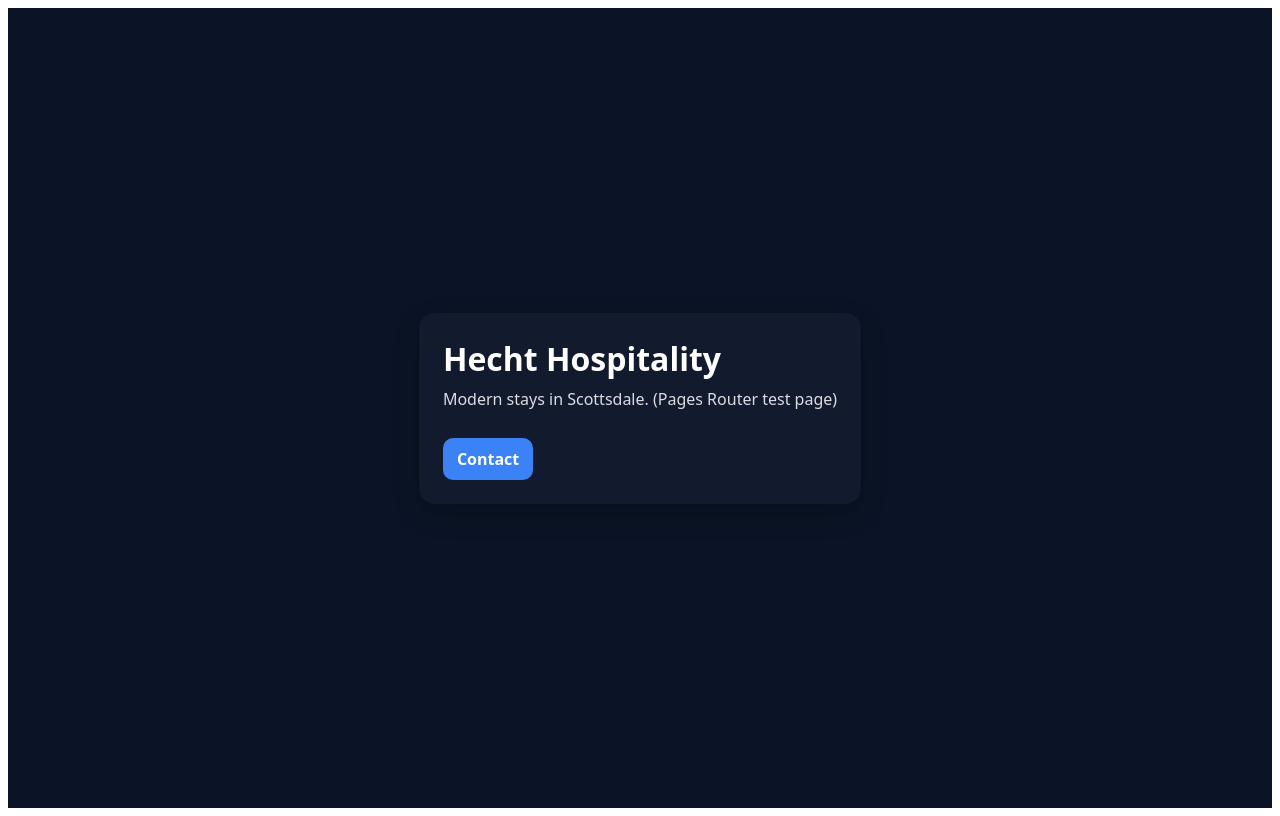
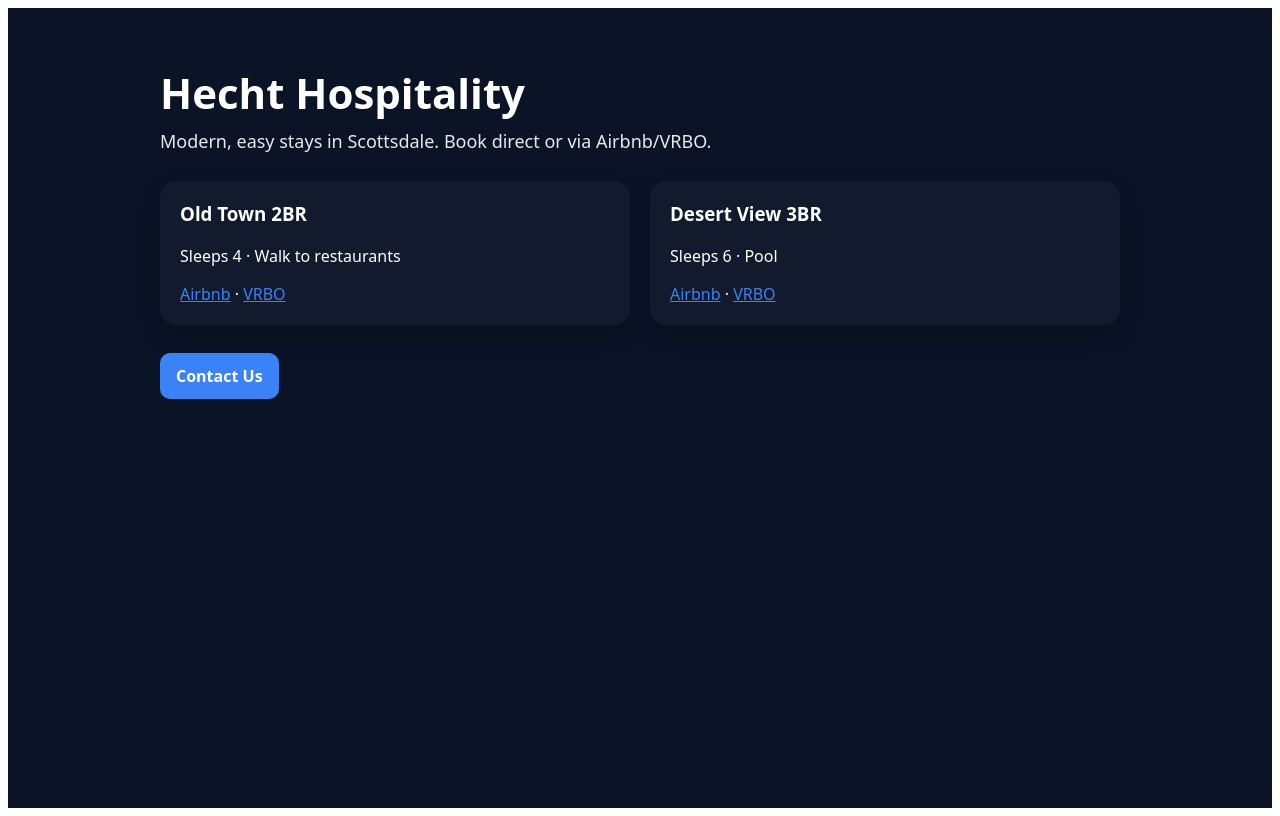
Before and after one commit to nickh4040/hecht-landing, a Next.js app: page / in a window 1280 px wide. Built offline with nearby package versions, Linux system fonts and the light colour scheme.

Commit message:
Update index.js

```diff
--- a/pages/index.js
+++ b/pages/index.js
@@ -1,26 +1,40 @@
 export default function Home() {
+  const card = {
+    boxShadow: '0 10px 24px rgba(0,0,0,.2)',
+    borderRadius: 16,
+    background: '#121a2e',
+    padding: 20
+  };
+
   return (
-    <main style={{
-      minHeight: '100vh',
-      display: 'grid',
-      placeItems: 'center',
-      background: '#0b1426', color: '#fff',
-      fontFamily: 'system-ui, -apple-system, Segoe UI, Roboto, Helvetica, Arial'
-    }}>
-      <div style={{
-        maxWidth: 640, padding: 24, borderRadius: 16,
-        background: '#121a2e', boxShadow: '0 10px 24px rgba(0,0,0,.25)'
-      }}>
-        <h1 style={{margin: 0}}>Hecht Hospitality</h1>
-        <p style={{opacity:.85, marginTop: 8}}>
-          Modern stays in Scottsdale. (Pages Router test page)
+    <main style={{minHeight:'100vh',background:'#0b1426',color:'#fff',fontFamily:'system-ui'}}>
+      <section style={{maxWidth:960,margin:'0 auto',padding:'56px 20px'}}>
+        <h1 style={{margin:0,fontSize:42}}>Hecht Hospitality</h1>
+        <p style={{opacity:.9,marginTop:8,fontSize:18}}>
+          Modern, easy stays in Scottsdale. Book direct or via Airbnb/VRBO.
         </p>
-        <a href="mailto:hello@hechthospitality.com" style={{
-          display:'inline-block', marginTop:12, padding:'10px 14px',
-          borderRadius:10, background:'#3b82f6', color:'#fff',
-          textDecoration:'none', fontWeight:600
-        }}>Contact</a>
-      </div>
+
+        <div style={{display:'grid',gap:20,gridTemplateColumns:'repeat(auto-fit,minmax(260px,1fr))',marginTop:28}}>
+          <div style={card}>
+            <h3 style={{marginTop:0}}>Old Town 2BR</h3>
+            <p>Sleeps 4 · Walk to restaurants</p>
+            <a href="https://airbnb.com" target="_blank" style={{color:'#3b82f6'}}>Airbnb</a> ·{' '}
+            <a href="https://vrbo.com" target="_blank" style={{color:'#3b82f6'}}>VRBO</a>
+          </div>
+          <div style={card}>
+            <h3 style={{marginTop:0}}>Desert View 3BR</h3>
+            <p>Sleeps 6 · Pool</p>
+            <a href="https://airbnb.com" target="_blank" style={{color:'#3b82f6'}}>Airbnb</a> ·{' '}
+            <a href="https://vrbo.com" target="_blank" style={{color:'#3b82f6'}}>VRBO</a>
+          </div>
+        </div>
+
+        <a href="mailto:hello@hechthospitality.com"
+           style={{display:'inline-block',marginTop:28,padding:'12px 16px',borderRadius:10,
+                   background:'#3b82f6',color:'#fff',textDecoration:'none',fontWeight:600}}>
+          Contact Us
+        </a>
+      </section>
     </main>
   );
 }
```
